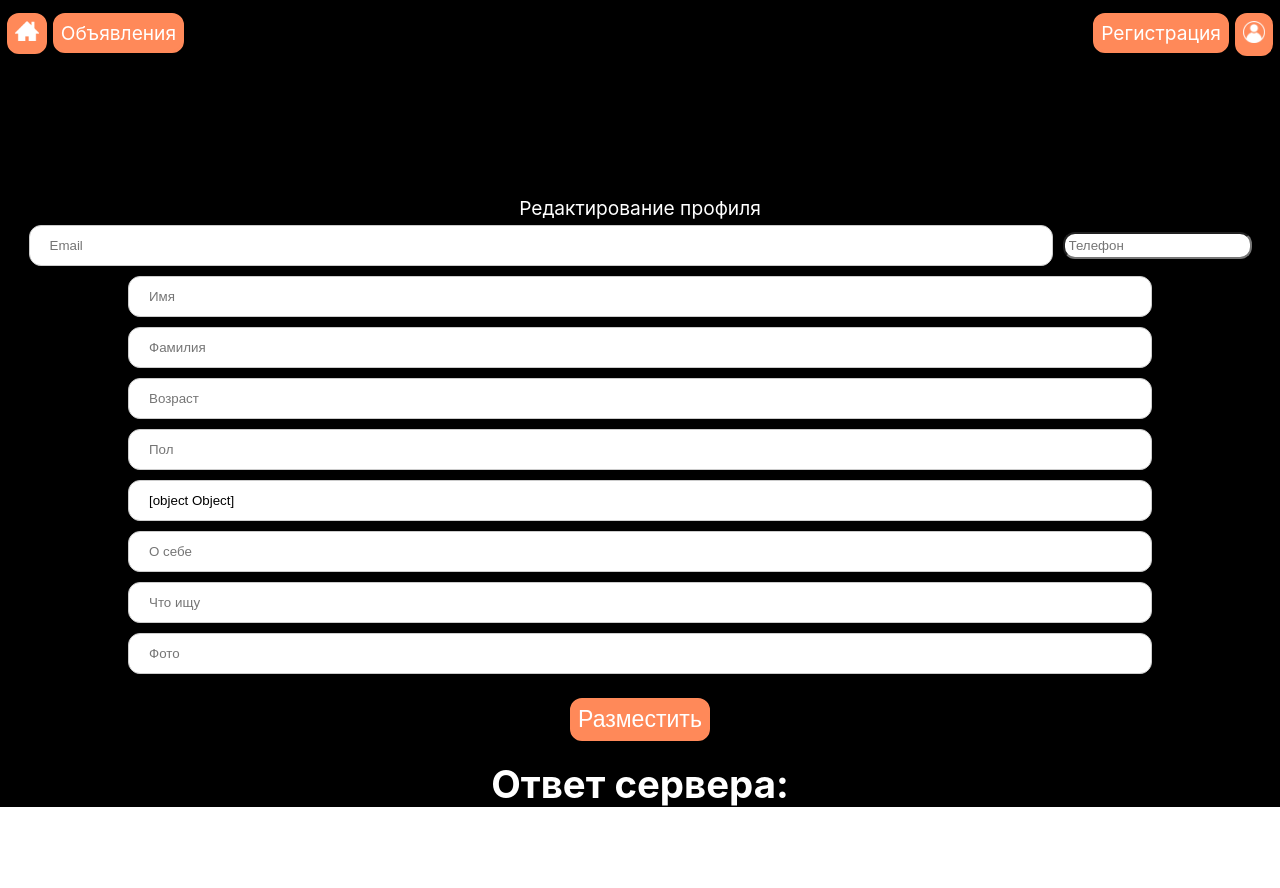
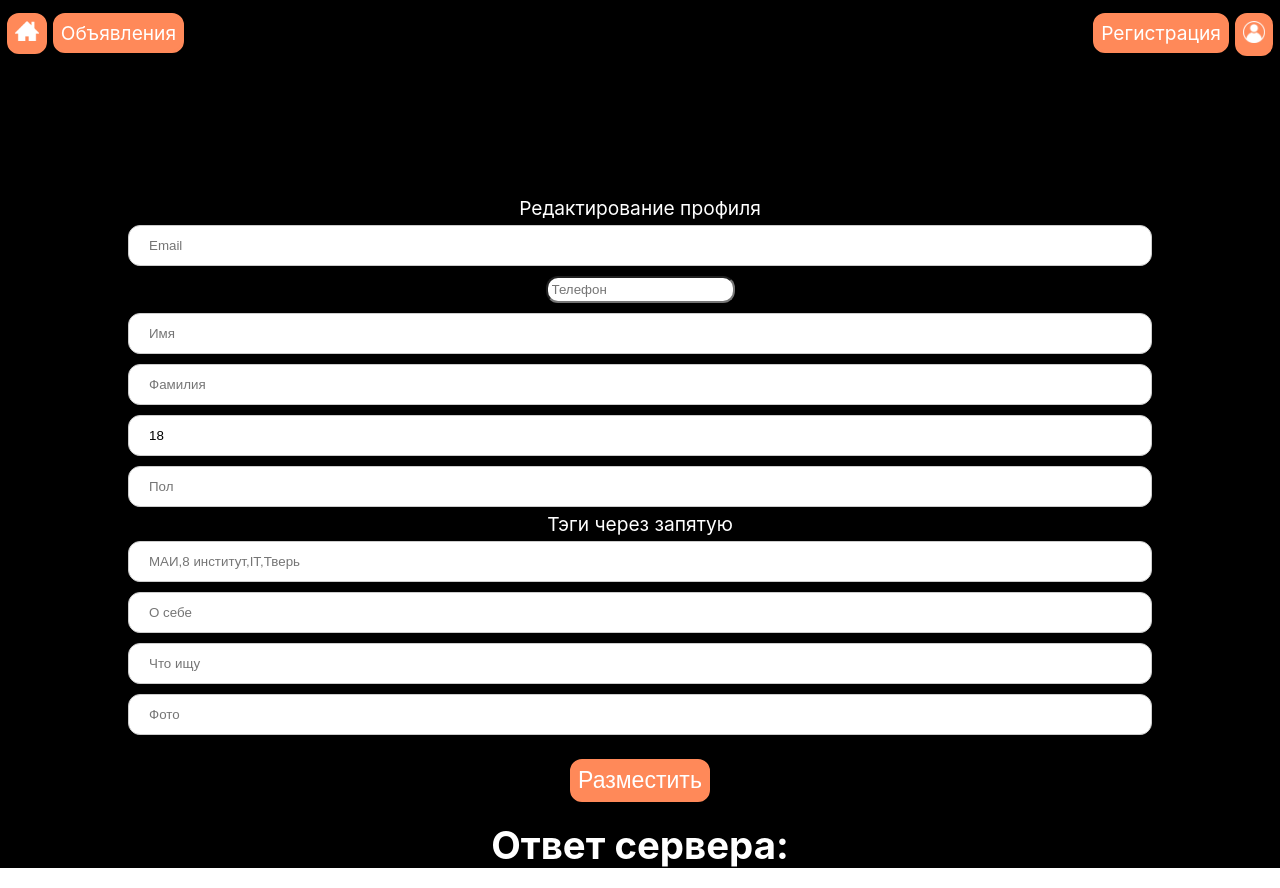
Before and after one commit to Nopennn/mai_houses, a React (Create React App) app: page /profileupd in a window 1280 px wide. Before the commit the page ends 827 px from the top, so only its background shows below. Built offline with nearby package versions, Linux system fonts and the light colour scheme.

Commit message:
Tags added

```diff
--- a/src/pages/MakeAd.js
+++ b/src/pages/MakeAd.js
@@ -9,6 +9,7 @@ const MakeAd = () => {
     const [serverResponse, setServerResponse] = useState({})
     const [userId, setUserId] = useState("")
     const [email, setEmail] = useState("")
+    const [tags, setTags] = useState([])
 
     const [address, setAddress] = useState("")
     const [price, setPrice] = useState("")
@@ -61,7 +62,7 @@ const MakeAd = () => {
             price: price,
             adress: address,
             type: type,
-            tags: [],
+            tags: tags,
             about: about,
             photo_links: photo_links
         })
@@ -90,6 +91,14 @@ const MakeAd = () => {
                    onChange={event => setAddress(event.target.value)}/>
             <input type="number" value={price} id="price" placeholder="Цена"
                    onChange={event => setPrice(event.target.value)}/>
+            <br></br>
+            Тэги через запятую
+            <br></br>
+            <input type="text" value={tags} id="tags" placeholder="МАИ,8 институт,IT,Тверь"
+                   onChange={event => {
+                       setTags(event.target.value.split(','));
+                       console.log(tags)
+                   }}/>
             <input type="text" value={about} id="about" placeholder="О жилье"
                    onChange={event => setAbout(event.target.value)}/>
             <br/>
@@ -105,7 +114,7 @@ const MakeAd = () => {
             />
             <p>
                 <button
-                    onClick={() => postAdData(price, type, address, [], about, base64Pictures)}>
+                    onClick={() => postAdData(price, type, address, tags, about, base64Pictures)}>
                     Разместить
                 </button>
             </p>
--- a/src/pages/Profile.js
+++ b/src/pages/Profile.js
@@ -31,6 +31,7 @@ const Profile = () => {
             <br/><br/>
             <h1>Профиль</h1>
             <h1>{userInfo.login}</h1>
+            <h1>{userInfo.name} {userInfo.surname}</h1>
 
             <ul className="link-list right-links profile-buttons">
                 <li className="nav-item right-link profile-btn">
--- a/src/pages/UpdateProfile.js
+++ b/src/pages/UpdateProfile.js
@@ -9,26 +9,29 @@ const UpdateProfile = () => {
     const [phone, setPhone] = useState("")
     const [name, setName] = useState("")
     const [surname, setSurname] = useState("")
-    const [age, setAge] = useState("")
+    const [age, setAge] = useState(18)
     const [gender, setGender] = useState("")
-    const [tags, setTags] = useState({})
+    const [tags, setTags] = useState([])
     const [about, setAbout] = useState("")
     const [wanted, setWanted] = useState("")
     const [photo, setPhoto] = useState("")
     const postUserData = (email, phone, name, surname, age, gender, tags, about, wanted, photo) => {
+        console.log(tags)
         console.log(Cookies.get("auth_token")) // Токен есть
         axios.post('https://mai-houses.onrender.com/user/update', {
             token: Cookies.get("auth_token"),
-            email: "abarovskiy02@mail.ru",
-            phone: "79613027037",
-            name: "Blah",
-            surname: "Blah",
-            age: 10,
-            gender: "m",
-            tags: [],
-            about: "Blah",
-            wanted: "Blah",
-            photo: "https://www.google.com/url?sa=i&url=https%3A%2F%2Fbroadwayacademy.com.au%2F8-things-didnt-know-shrek-musical%2Fshrek-shocked%2F&psig=AOvVaw2cxChGMrvSLCLk-iAbNLxL&ust=1715161220524000&source=images&cd=vfe&opi=89978449&ved=0CBIQjRxqFwoTCMj9nsyf-4UDFQAAAAAdAAAAABAE",
+            login: "Nopen",
+            password: "12323232",
+            email: email,
+            phone: phone,
+            name: name,
+            surname: surname,
+            age: age,
+            gender: gender,
+            tags: tags,
+            about: about,
+            wanted: wanted,
+            photo: photo
         })
             .then(function (response) {
                 setServerResponse(response.data)
@@ -45,18 +48,25 @@ const UpdateProfile = () => {
             <br></br>
             <input type="text" value={email} id="email" placeholder="Email"
                    onChange={event => setEmail(event.target.value)}/>
+            <br></br>
             <input type="tel" value={phone} id="phone" placeholder="Телефон"
                    onChange={event => setPhone(event.target.value)}/>
+            <br></br>
             <input type="text" value={name} id="name" placeholder="Имя"
                    onChange={event => setName(event.target.value)}/>
             <input type="text" value={surname} id="surname" placeholder="Фамилия"
                    onChange={event => setSurname(event.target.value)}/>
-            <input type="text" value={age} id="age" placeholder="Возраст"
+            <input type="number" value={age} id="age" placeholder="Возраст"
                    onChange={event => setAge(event.target.value)}/>
             <input type="text" value={gender} id="gender" placeholder="Пол"
                    onChange={event => setGender(event.target.value)}/>
-            <input type="text" value={tags} id="tags" placeholder="Тэги"
-                   onChange={event => setTags(event.target.value)}/>
+            <br></br>
+            Тэги через запятую
+            <br></br>
+            <input type="text" value={tags} id="tags" placeholder="МАИ,8 институт,IT,Тверь"
+                   onChange={event => {
+                       setTags(event.target.value.split(','));
+                   }}/>
             <input type="text" value={about} id="about" placeholder="О себе"
                    onChange={event => setAbout(event.target.value)}/>
             <input type="text" value={wanted} id="wanted" placeholder="Что ищу"
```
